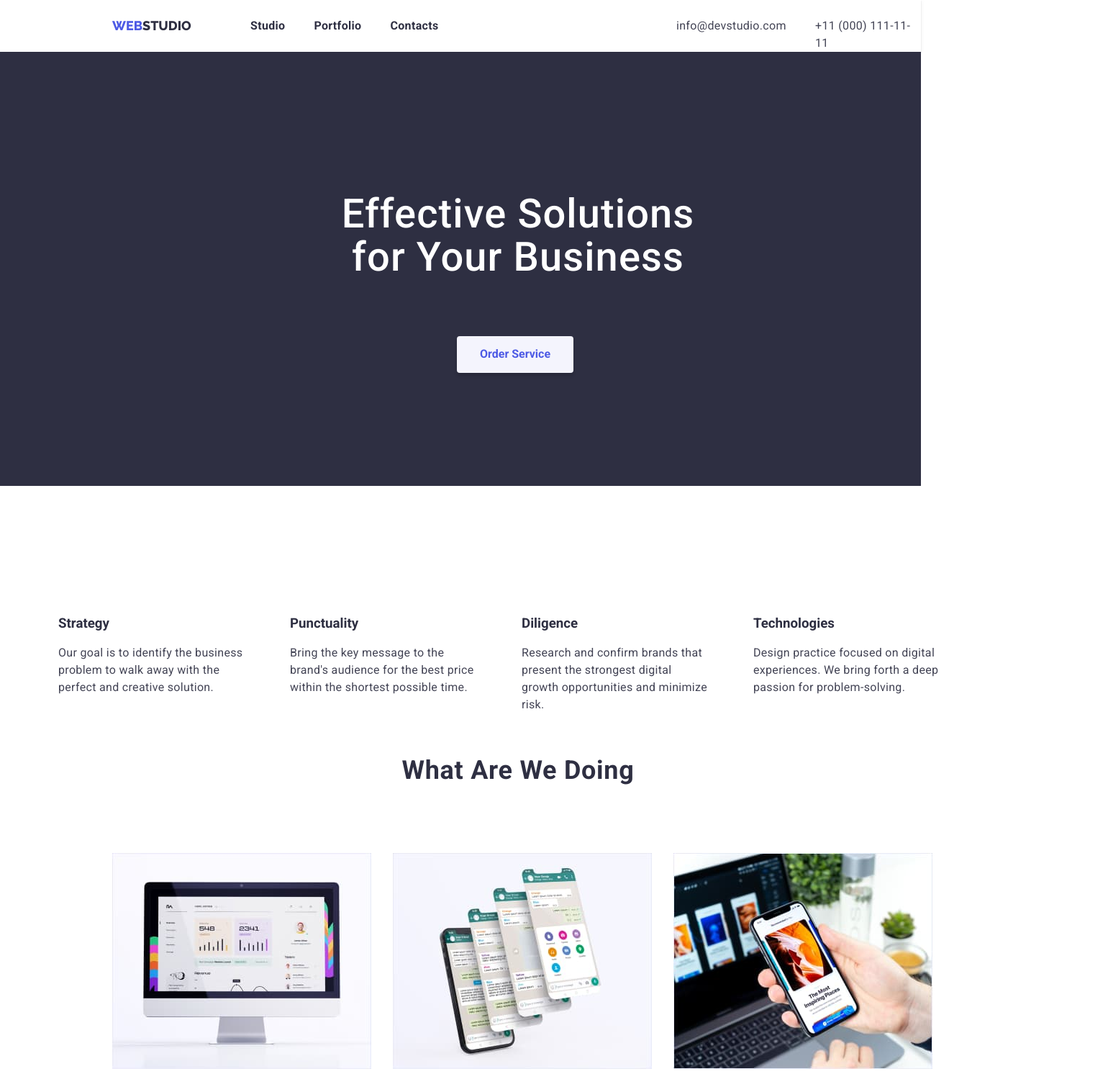
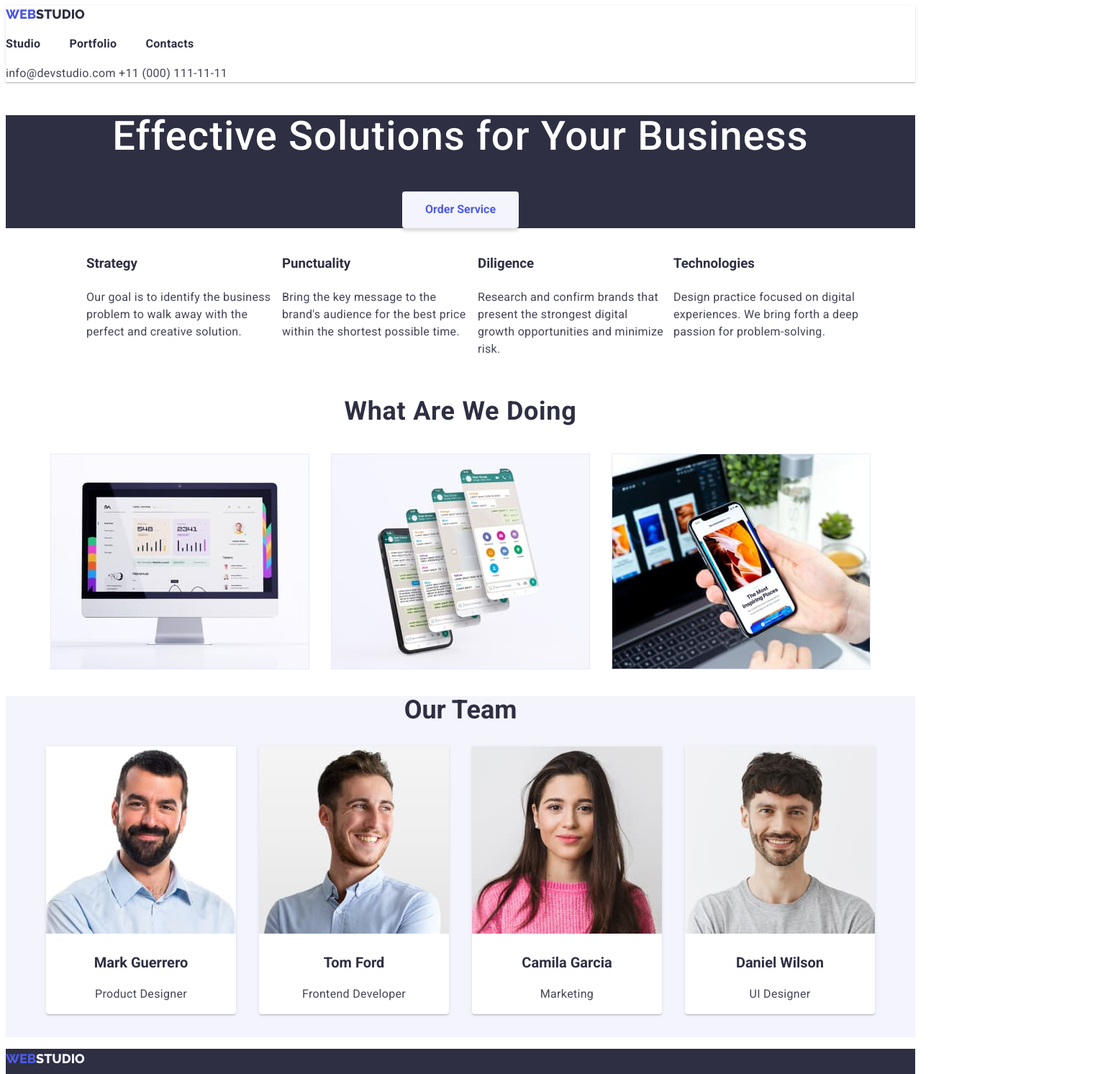
Before and after one commit to t0n1ks/goit-markup-hw-02, a plain HTML site: page index.html in a window 1280 px wide. Shown: the top 1492 px of the page at 72% size, 1540 px wide, since content can reach past the window. Drawn offline with Linux system fonts and the light colour scheme.

Commit message:
hw2(task2) fix1.4

```diff
--- a/index.html
+++ b/index.html
@@ -32,11 +32,11 @@
     </header>
 
     <!--Main-->
-    <main>
+    <main class="main-studio">
       <section class="mainheadder">
         <h1 class="title">Effective Solutions for Your Business</h1>
-        <div class="main-page-button" button type="button" class="textbutton">Order Service</span></button>
-      </section></div>
+        <button type="button" class="textbutton">Order Service</button>
+      </section>
 
       <!--Section1-->
       <section class="about">
@@ -129,7 +129,7 @@
             >
             <h3 class="title-team">Tom Ford</h3>
             <p class="text-team">Frontend Developer</p>
-          </li class="backround-card-mainpage">
+          </li>
           <!--Camila-->
           <li class="backround-card-mainpage">
             <img
@@ -138,7 +138,7 @@
             >
             <h3 class="title-team">Camila Garcia</h3>
             <p class="text-team">Marketing</p>
-          </li class="backround-card-mainpage">
+          </li>
           <!--Daniel-->
           <li class="backround-card-mainpage">
             <img
--- a/styles/style.css
+++ b/styles/style.css
@@ -1,7 +1,15 @@
 body{
     font-family: 'Roboto', normal;
     background: #FFFFFF;
-    overflow-x: hidden;
+    color: #2E2F42;
+    color: #4D5AE5;
+    color: #434455;
+    line-height: 1.33;
+    line-height: 1.5;
+    line-height: 1.6;
+
+
+
 }
 
 /*---------Header-Topline--------------*/
@@ -13,18 +21,15 @@ body{
 }
 
 .link{
-text-decoration: none;
+    text-decoration: none;
 }
 
 /*-----SHABLON-TOP-LINE-------*/
 .topline {
-
-position: absolute;
-width: 100%;
-height: 72px;
-left: 0px;
-top: 0px;
-    box-shadow: 0px 2px 1px rgba(46, 47, 66, 0.08), 0px 1px 1px rgba(46, 47, 66, 0.16), 0px 1px 6px rgba(46, 47, 66, 0.08);
+    box-shadow: 0px 2px 1px
+    rgba(46, 47, 66, 0.08), 0px 1px 1px
+    rgba(46, 47, 66, 0.16), 0px 1px 6px
+    rgba(46, 47, 66, 0.08);
 }
 .logo {
 
@@ -33,9 +38,7 @@ flex-direction: row;
 align-items: flex-start;
 padding: 0px;
 
-position: absolute;
-left: 156px;
-top: 24px;
+
 }
 
 /*-----SHABLON-LOGO-------*/
@@ -51,6 +54,7 @@ top: 24px;
 }
 
 .studio {
+
     font-family: 'Raleway';
     font-style: normal;
     font-weight: 800;
@@ -68,19 +72,12 @@ top: 24px;
     align-items: flex-start;
     padding: 0px;
     gap: 40px;
-    position: absolute;
-    left: 348px;
-    top: 9.5px;
+
 
 
 }
 
 .header-nav{
-    display: flex;
-    flex-direction: row;
-    align-items: flex-start;
-    padding: 0px;
-    gap: 40px;
 
     font-family: 'Roboto';
     font-style: normal;
@@ -94,15 +91,24 @@ top: 24px;
 
 .studio-nav{
 
+    font-size: 16px;
+    line-height: 1.5;
     color: #2E2F42;
+    letter-spacing: 0.02em;
 }
 
 .portfolio-nav{
+    font-size: 16px;
+    line-height: 1.5;
     color: #2E2F42;
+    letter-spacing: 0.02em;
 }
 
 .contact-nav{
+    font-size: 16px;
+    line-height: 1.5;
     color: #2E2F42;
+    letter-spacing: 0.02em;
 }
 
 .contact-link{
@@ -120,17 +126,13 @@ top: 24px;
 }
 
 .header-mail{
-position: absolute;
-left: 940px;
-top: 24px;
+
 color: #434455;
 
 }
 
 .header-tel{
-    position: absolute;
-    left: 1133px;
-    top: 24px;
+
     color: #434455;
 }
 
@@ -140,22 +142,15 @@ color: #434455;
 }
 
 /*-------MAIN BLACK BOX--------*/
+
 .mainheadder{
-position: absolute;
-width: 100%;
-height: 603px;
-left: 0px;
-top: 72px;
+    text-align: center;
 background: #2E2F42;
 }
 
 .title{
-position: absolute;
-width: 492px;
-height: 120px;
-left: 474px;
-top: 150px;
-font-family: 'Roboto';
+
+font-family: 'Roboto', sans-serif;
 font-style: normal;
 font-weight: 500;
 font-size: 56px;
@@ -165,34 +160,25 @@ letter-spacing: 0.02em;
 color: #FFFFFF;
 }
 
-.main-page-button{
-    font-family: 'Roboto';
+.textbutton{
+
+    font-family: inherit;
     font-style: normal;
-
-    display: flex;
-    flex-direction: row;
-    align-items: flex-start;
     padding: 16px 32px;
-    gap: 10px;
-
     font-weight: 600;
     font-size: 16px;
     line-height: 1.18;
-
-    position: absolute;
-    left: 635px;
-    top: 395px;
     color:#4D5AE5;
     background: #F4F4FD;
     box-shadow: 0px 4px 4px rgba(0, 0, 0, 0.15);
     border-radius: 4px;
     border:none;
     cursor: pointer;
+
 }
 
 
-.main-page-button:hover,
-.main-page-button:focus,
+
 .textbutton:hover,
 .textbutton:focus{
     color: #FFFFFF;
@@ -202,7 +188,7 @@ color: #FFFFFF;
 
 /*--------------Section1--------*/
 .about{
-color: none;
+
 }
 
 .abouthead {
@@ -210,13 +196,11 @@ color: none;
     display: flex;
     align-items: flex-start;
     gap: 8px;
-    position: absolute;
-    top: 795px;
-    left: 16px;
+
 }
 
 .about-content{
-margin: 25px;
+
 }
 
 .hhead{
@@ -238,16 +222,10 @@ margin: 25px;
 
 /*--------------Section2--------*/
 .our-work{
-    position: absolute;
-    width: 1128px;
-    height: 412px;
-    left: 156px;
-    top: 1019px;
+
 }
 
 .title-two{
-
-flex: content;
 
 
 font-weight: 600;
@@ -260,32 +238,23 @@ color: #2E2F42;
 }
 
 .img-wedoing{
+    justify-content: center;
+    align-items: center;
 gap: 30px;
 display: flex;
 padding: 0px;
-position: absolute;
-top: 150px;
+
 }
 
 /*--------------Section3--------*/
 .team{
 
-    position: absolute;
-    width: 100%;
-    height: 732px;
-    left: 151.5px;
-    top: 1569px;
-
-    /* CLOUD */
-
     background: #F4F4FD;
 }
 
 .title-three{
-    position: absolute;
-    left: 500px;
-    top: 130px;
 
+    text-align: center;
     font-weight: 600;
     font-size: 36px;
     line-height: 1.11;
@@ -296,9 +265,8 @@ top: 150px;
 .img-team{
     display: flex;
     gap: 32px;
-    position: absolute;
     padding: 0px 5px 32px;
-    top: 290px;
+
     justify-content: center;
     align-items: center;
 
@@ -328,18 +296,17 @@ color: #434455;
 .backround-card-mainpage{
 
     background: #FFFFFF;
-    box-shadow: 0px 1px 6px rgba(46, 47, 66, 0.08), 0px 1px 1px rgba(46, 47, 66, 0.16), 0px 2px 1px rgba(46, 47, 66, 0.08);
+    box-shadow: 0px 1px 6px
+    rgba(46, 47, 66, 0.08), 0px 1px 1px
+    rgba(46, 47, 66, 0.16), 0px 2px 1px
+    rgba(46, 47, 66, 0.08);
     border-radius: 0px 0px 4px 4px;
 }
 
 
 /*--------------Footer--------*/
 footer{
-position: absolute;
-width: 1540px;
-height: 310px;
-left: 0px;
-top: 2425px;
+
 background: #2E2F42;
 }
 
@@ -349,9 +316,7 @@ background: #2E2F42;
     display: flex;
     align-items: flex-start;
     padding: 0px;
-    position: absolute;
-    left: 156px;
-    top: 100px;
+
 }
 
 .web-footer{
@@ -370,11 +335,8 @@ color: #F4F4FD;
 
 }
 .footertext{
-    position: absolute;
 width: 264px;
-height: 72px;
-left: 156px;
-top: 120px;
+
 
 font-family: 'Roboto';
 font-style: normal;
@@ -395,7 +357,10 @@ padding-left: 23%;
 
 .button-filters{
     margin-left: 15px;
-    box-shadow: 0px 3px 1px rgba(0, 0, 0, 0.1), 0px 2px 1px rgba(0, 0, 0, 0.08), 0px 2px 2px rgba(0, 0, 0, 0.12);
+    box-shadow: 0px 3px 1px
+    rgba(0, 0, 0, 0.1), 0px 2px 1px
+    rgba(0, 0, 0, 0.08), 0px 2px 2px
+    rgba(0, 0, 0, 0.12);
 border-radius: 4px
 }
 
@@ -404,7 +369,7 @@ border-radius: 4px
 font-style: normal;
 font-weight: 600;
 font-size: 16px;
-line-height: 24px;
+line-height: 1.5;
 color: #4D5AE5;
 }
 .button-filters,
@@ -434,11 +399,7 @@ color: #4D5AE5;
 /*-------MAIN CONTENT PORTFOLIO--------*/
 
 .portfolio-content{
-    position: absolute;
-    width: 1128px;
-    height: 420px;
-    left: 156px;
-    top: 288px;
+
     display: flex;
     flex-wrap:wrap;
     gap: 70px 20px;
@@ -446,12 +407,7 @@ color: #4D5AE5;
 
 .content-card{
 
-width: 360px;
-height: 420px;
-left: 156px;
-top: 288px;
 
-/* CLOUD */
 
 border: 0.5px solid #F4F4FD;
 box-shadow: 0px 1px 6px rgba(46, 47, 66, 0.08);
@@ -482,6 +438,6 @@ color: #2E2F42;
 /*--------------FOOTER-PORTFOLIO------------*/
 
 .footer-portfolio{
-    margin-top: -350px;
+
 
 }
```
Also changed, not shown: portfolio.html (+11 -10 lines).
